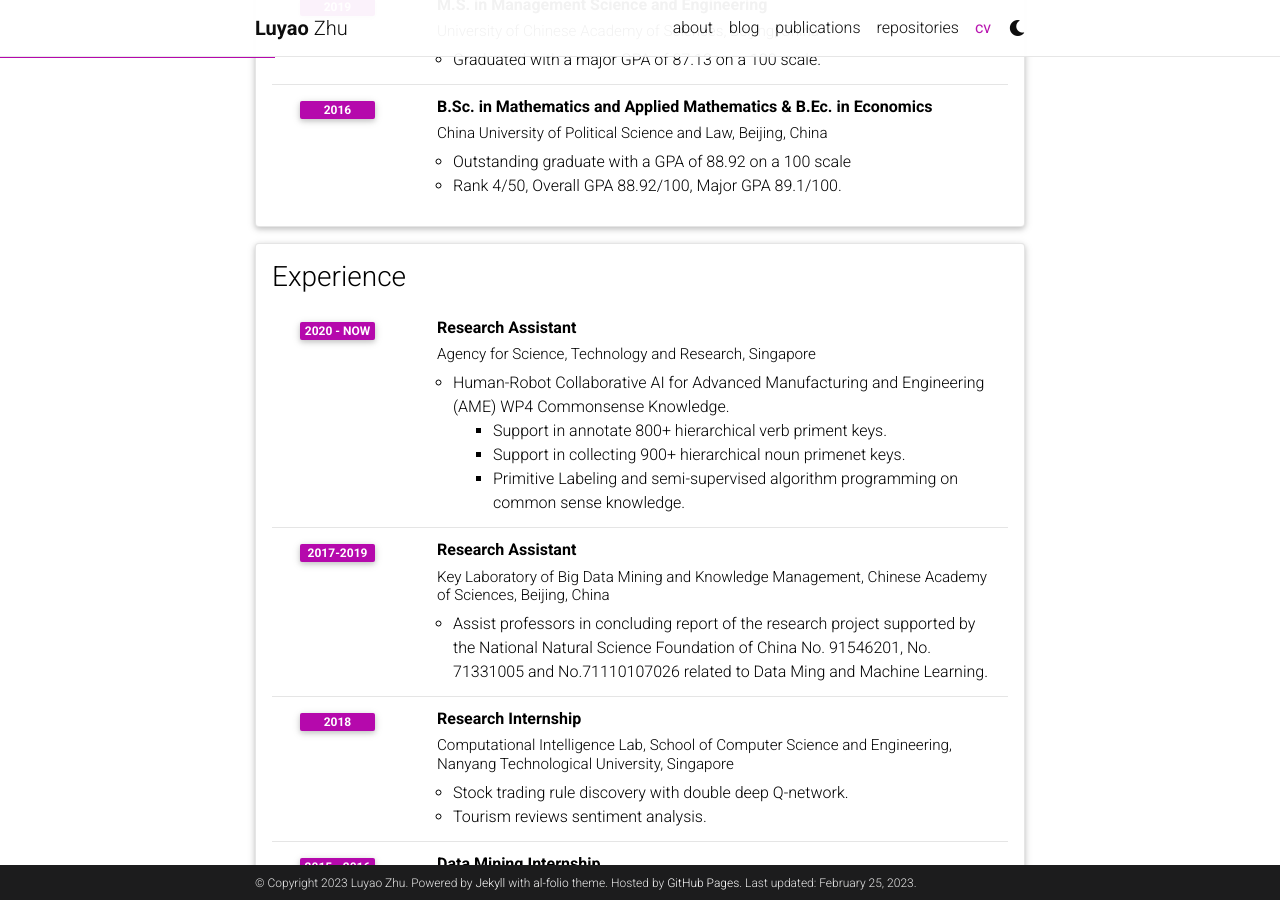
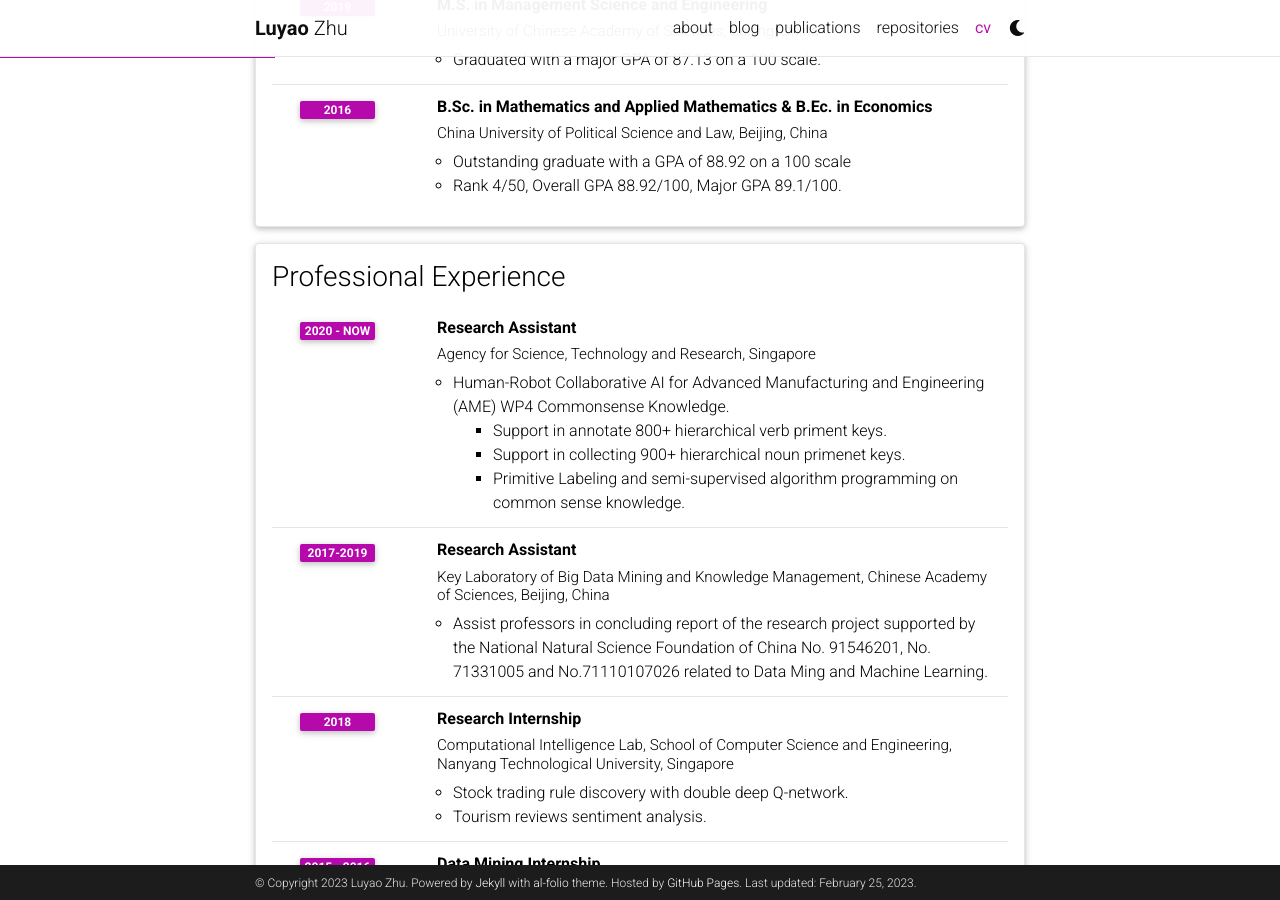
Before and after one commit to Maxwe11y/Cyn7hia.github.io, a Jekyll site: the page built from _pages/cv.md, in a window 1280 px wide and 900 px high, scrolled down 543 px. Built offline with Jekyll 4.4.1, drawn with Linux system fonts in a browser that asks for light colours; comment, search, counter and statistics services are not loaded; a style sheet for code colours, icons or effects is not loaded.

Commit message:
Update cv.yml

```diff
--- a/_data/cv.yml
+++ b/_data/cv.yml
@@ -26,7 +26,7 @@
         - Outstanding graduate with a GPA of 88.92 on a 100 scale
         - Rank 4/50, Overall GPA 88.92/100, Major GPA 89.1/100.
 
-- title: Experience
+- title: Professional Experience
   type: time_table
   contents:
     - title: Research Assistant
```
